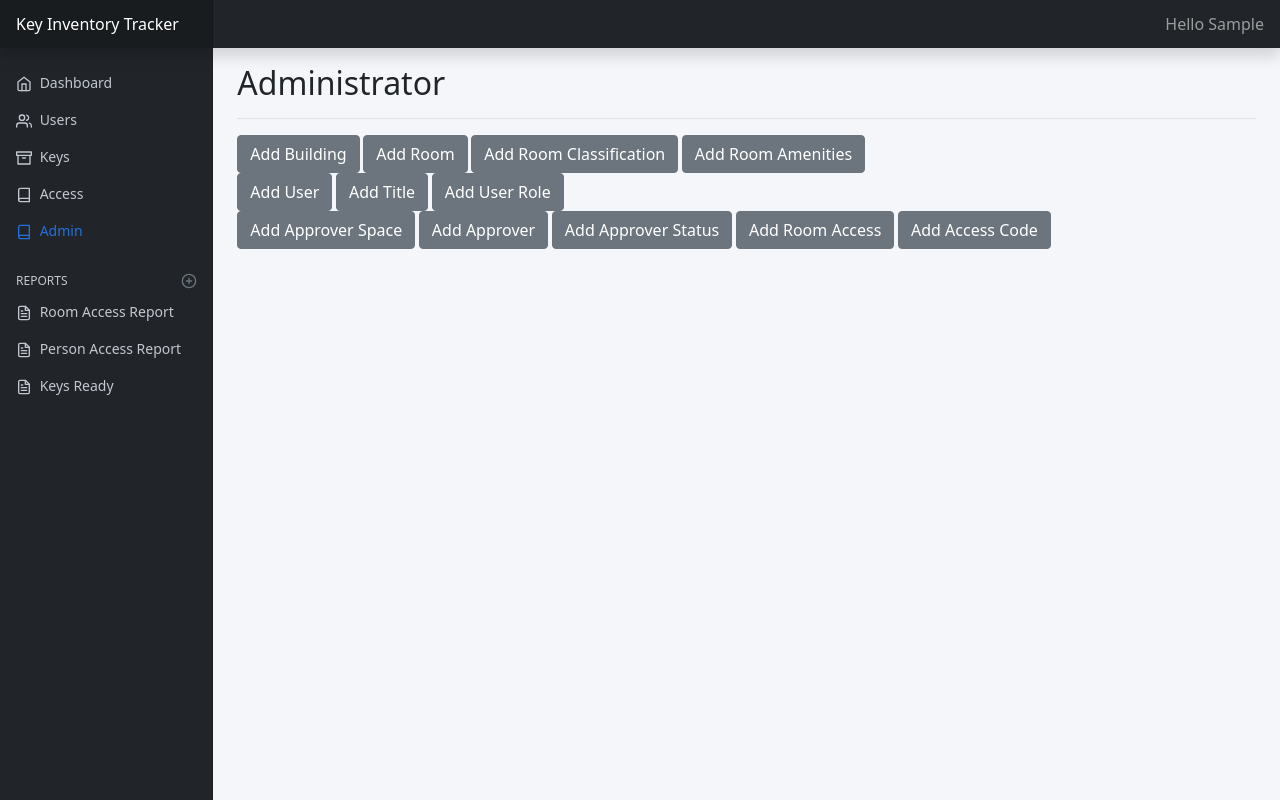
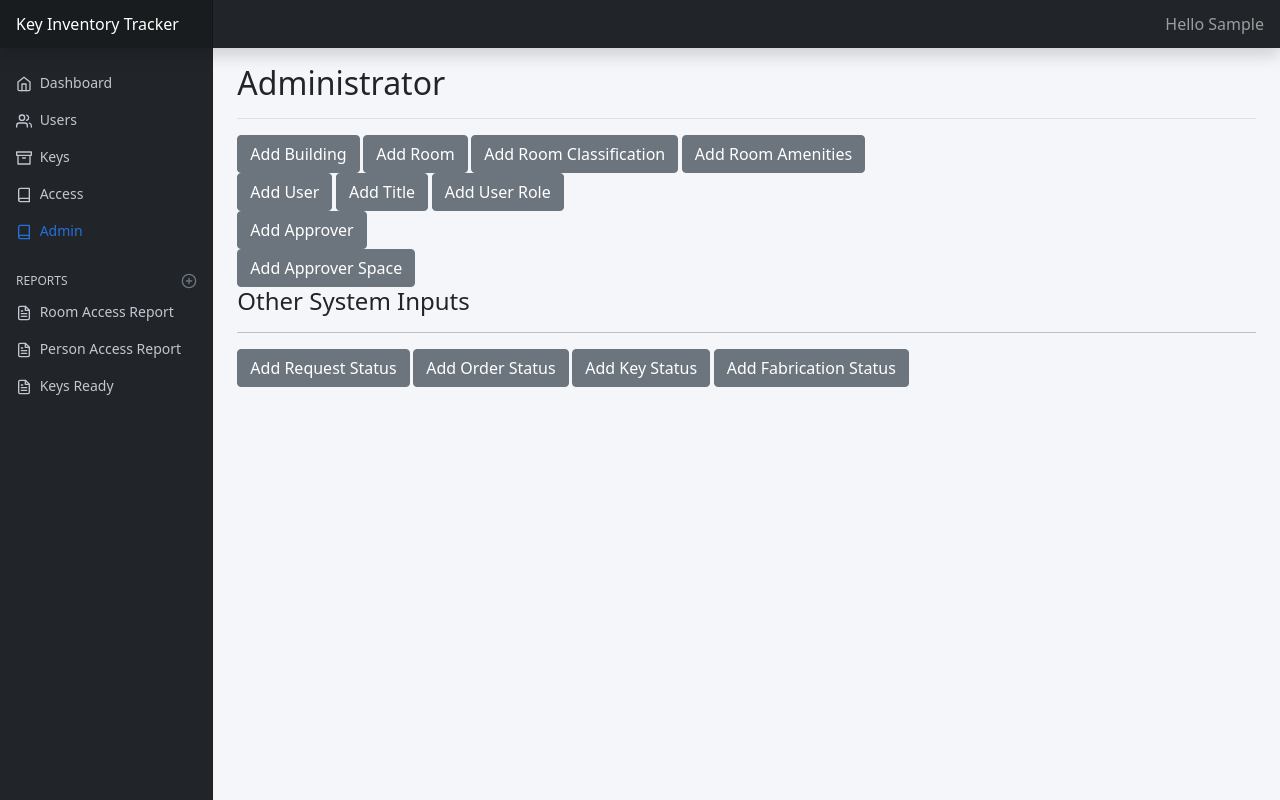
Before and after one commit to ejw-data/proj-key-inventory, a Python web app: template templates/admin.html in a window 1280 px wide. Run offline with Jinja, Linux system fonts and the light colour scheme; the template is opened without the code that fills it: most values are stand-ins (such as "Sample title", 1, 10 or a date in 2020); one stand-in notice (Sample message) is shown; form fields are guessed from the names that the template uses; some libraries are stand-ins or nearby versions.

Commit message:
added to access and admin pages tables and forms

```diff
--- a/sql/key.sql
+++ b/sql/key.sql
@@ -43,7 +43,7 @@ CREATE TABLE users (
 CREATE TABLE approvers (
 	approver_id SERIAL PRIMARY KEY,
 	user_id INT REFERENCES users (user_id),
-	role_approved_by VARCHAR NOT NULL,
+	role_approved_by INT NOT NULL,
 	date_approved TIMESTAMP NOT NULL DEFAULT NOW(),
 	date_removed TIMESTAMP
 );
--- a/sql/pivot_table.sql
+++ b/sql/pivot_table.sql
@@ -38,6 +38,7 @@ SELECT access_code_id::text, space_number_id, 1 as Truth
 FROM access_pairs
 order by 1,2;
 
+
 -- view table
 Select * FROM temp_matrix;
 
@@ -56,6 +57,9 @@ begin
     execute dynsql2;
 end;
 $$;
+
+-- activate extenstion that includes crosstab
+ create extension tablefunc;
 
 -- execute the function
 DO $$
--- a/static/js/table.js
+++ b/static/js/table.js
@@ -114,3 +114,15 @@ createTable(data_url, table_id)
 data_url = '/api/table/users/'
 table_id = '#user-table'
 createTable(data_url, table_id)
+
+data_url = '/api/table/matrix/'
+table_id = '#access-matrix'
+createTable(data_url, table_id)
+
+data_url = '/api/table/approver'
+table_id = '#approver-table'
+createTable(data_url, table_id)
+
+data_url = '/api/table/zones'
+table_id = '#zones-table'
+createTable(data_url, table_id)
--- a/templates/admin.html
+++ b/templates/admin.html
@@ -27,6 +27,34 @@
         User Role</a>
 
     <div id = "user-table"></div>
+
+
+    <a class="btn btn-secondary" data-bs-toggle="modal" data-bs-target="#adminModalapprovers" data-bs-dismiss="modal">Add
+        Approver</a>
+
+    <div id = "approver-table"></div>
+
+
+    <a class="btn btn-secondary" data-bs-toggle="modal" data-bs-target="#adminModalzones" data-bs-dismiss="modal">Add
+        Approver Space</a>
+
+    <div id = "zones-table"></div>
+
+    <h4>Other System Inputs</h4>
+    <hr>
+
+    <a class="btn btn-secondary" data-bs-toggle="modal" data-bs-target="#adminModalreqstat" data-bs-dismiss="modal">Add
+        Request Status</a>
+
+    <a class="btn btn-secondary" data-bs-toggle="modal" data-bs-target="#adminModalordstat" data-bs-dismiss="modal">Add
+        Order Status</a>
+
+    <a class="btn btn-secondary" data-bs-toggle="modal" data-bs-target="#adminModalkeystat" data-bs-dismiss="modal">Add
+        Key Status</a>
+    <a class="btn btn-secondary" data-bs-toggle="modal" data-bs-target="#adminModalfabstat" data-bs-dismiss="modal">Add
+        Fabrication Status</a>
+
+
 
 <!-- ####################################################################################################################### -->
 
@@ -180,8 +208,6 @@
 
     <!-- ############################################################################################################ -->
 
-
-
     <div class="modal fade" id="adminModalusers" aria-hidden="true" aria-labelledby="adminModalusers" tabindex="-1">
         <div class="modal-dialog modal-dialog-centered">
             <div class="modal-content">
@@ -289,9 +315,6 @@
 
 <!-- ############################################################################################### -->
 
-    <a class="btn btn-secondary" data-bs-toggle="modal" data-bs-target="#adminModalzones" data-bs-dismiss="modal">Add
-        Approver Space</a>
-
     <div class="modal fade" id="adminModalzones" aria-hidden="true" aria-labelledby="adminModalzones" tabindex="-1">
         <div class="modal-dialog modal-dialog-centered">
             <div class="modal-content">
@@ -320,10 +343,6 @@
             </div>
         </div>
     </div>
-
-
-    <a class="btn btn-secondary" data-bs-toggle="modal" data-bs-target="#adminModalapprovers" data-bs-dismiss="modal">Add
-        Approver</a>
 
     <div class="modal fade" id="adminModalapprovers" aria-hidden="true" aria-labelledby="adminModalapprovers" tabindex="-1">
         <div class="modal-dialog modal-dialog-centered">
@@ -354,8 +373,7 @@
         </div>
     </div>
 
-    <a class="btn btn-secondary" data-bs-toggle="modal" data-bs-target="#adminModalreqstat" data-bs-dismiss="modal">Add
-        Approver Status</a>
+    <!-- ########################################################################## -->
 
     <div class="modal fade" id="adminModalreqstat" aria-hidden="true" aria-labelledby="adminModalreqstat" tabindex="-1">
         <div class="modal-dialog modal-dialog-centered">
@@ -374,7 +392,7 @@
                             {{ request_status_form.request_status_name(class="form-control") }}
                         </div>
                         <div class="modal-footer">
-                            {{ request_status_form.submit(class="btn btn-secondary", id="approval_status_add_submit") }}
+                            {{ request_status_form.submit(class="btn btn-secondary", id="request_status_add_submit") }}
                         </div>
                     </form>
                 </div>
@@ -382,31 +400,24 @@
         </div>
     </div>
 
-    <a class="btn btn-secondary" data-bs-toggle="modal" data-bs-target="#adminModalaccess" data-bs-dismiss="modal">Add
-        Room Access</a>
-
-    <div class="modal fade" id="adminModalaccess" aria-hidden="true" aria-labelledby="adminModalaccess" tabindex="-1">
+    <div class="modal fade" id="adminModalordstat" aria-hidden="true" aria-labelledby="adminModalordstat" tabindex="-1">
         <div class="modal-dialog modal-dialog-centered">
             <div class="modal-content">
                 <div class="modal-header">
                     <i class="ion-android-alert mr-1" aria-hidden="true"></i>
-                    <h5 class="modal-title" id="adminModalaccessLabel">Add Room Access<h5>
+                    <h5 class="modal-title" id="adminModalordstatLabel">Add Order Status<h5>
                             <button type="button" class="btn-close" data-bs-dismiss="modal" aria-label="Close"></button>
                 </div>
                 <div class="modal-body">
-                    <h3>Access Pair Form</h3>
-                    <form name="access_pair_form" action="/post/access/add" method="POST" class="col-md-12">
-                        {{ access_pair_form.csrf_token(id = "access_pair_form_add_id") }}
+                    <h3>Order Status Form</h3>
+                    <form name="request_status_form" action="/post/order/status/add" method="POST" class="col-md-12">
+                        {{ order_status_form.csrf_token(id = "order_status_form_add_id") }}
                         <div class="mb-3">
-                            {{ access_pair_form.access_code_id.label(class="col-form-label") }}
-                            {{ access_pair_form.access_code_id(class="form-control") }}
-                        </div>
-                        <div class="mb-3">
-                            {{ access_pair_form.space_number_id_fk.label(class="col-form-label") }}
-                            {{ access_pair_form.space_number_id_fk(class="form-control") }}
+                            {{ order_status_form.order_status.label(class="col-form-label") }}
+                            {{ order_status_form.order_status(class="form-control") }}
                         </div>
                         <div class="modal-footer">
-                            {{ access_pair_form.submit(class="btn btn-secondary", id="access_pair_add_submit") }}
+                            {{ order_status_form.submit(class="btn btn-secondary", id="order_status_add_submit") }}
                         </div>
                     </form>
                 </div>
@@ -414,32 +425,49 @@
         </div>
     </div>
 
-
-    <a class="btn btn-secondary" data-bs-toggle="modal" data-bs-target="#adminModalcode" data-bs-dismiss="modal">Add
-        Access Code</a>
-
-    <div class="modal fade" id="adminModalcode" aria-hidden="true" aria-labelledby="adminModalcode" tabindex="-1">
+    <div class="modal fade" id="adminModalkeystat" aria-hidden="true" aria-labelledby="adminModalkeystat" tabindex="-1">
         <div class="modal-dialog modal-dialog-centered">
             <div class="modal-content">
                 <div class="modal-header">
                     <i class="ion-android-alert mr-1" aria-hidden="true"></i>
-                    <h5 class="modal-title" id="adminModalcodeLabel">Add Access Code<h5>
+                    <h5 class="modal-title" id="adminModalrolesLabel">Add Key Status<h5>
                             <button type="button" class="btn-close" data-bs-dismiss="modal" aria-label="Close"></button>
                 </div>
                 <div class="modal-body">
-                    <h3>Access Code Form</h3>
-                    <form name="access_code_form" action="/post/code/add" method="POST" class="col-md-12">
-                        {{ access_code_form.csrf_token(id = "access_code_form_add_id") }}
+                    <h3>Key Status Form</h3>
+                    <form name="roles_form" action="/post/key/status/add" method="POST" class="col-md-12">
+                        {{ key_status_form.csrf_token(id = "key_status_form_add_id") }}
                         <div class="mb-3">
-                            {{ access_code_form.access_description.label(class="col-form-label") }}
-                            {{ access_code_form.access_description(class="form-control") }}
-                        </div>
-                        <div class="mb-3">
-                            {{ access_code_form.authorized_by.label(class="col-form-label") }}
-                            {{ access_code_form.authorized_by(class="form-control") }}
+                            {{ key_status_form.key_status.label(class="col-form-label") }}
+                            {{ key_status_form.key_status(class="form-control") }}
                         </div>
                         <div class="modal-footer">
-                            {{ access_code_form.submit(class="btn btn-secondary", id="access_code_add_submit") }}
+                            {{ key_status_form.submit(class="btn btn-secondary", id="key_status_add_submit") }}
+                        </div>
+                    </form>
+                </div>
+            </div>
+        </div>
+    </div>
+
+    <div class="modal fade" id="adminModalfabstat" aria-hidden="true" aria-labelledby="adminModalfabstat" tabindex="-1">
+        <div class="modal-dialog modal-dialog-centered">
+            <div class="modal-content">
+                <div class="modal-header">
+                    <i class="ion-android-alert mr-1" aria-hidden="true"></i>
+                    <h5 class="modal-title" id="adminModalrolesLabel">Add Key Fabrication Status<h5>
+                            <button type="button" class="btn-close" data-bs-dismiss="modal" aria-label="Close"></button>
+                </div>
+                <div class="modal-body">
+                    <h3>Key Fabrication Status Form</h3>
+                    <form name="roles_form" action="/post/fabrication/status/add" method="POST" class="col-md-12">
+                        {{ fab_status_form.csrf_token(id = "fab_status_form_add_id") }}
+                        <div class="mb-3">
+                            {{ fab_status_form.fabrication_status.label(class="col-form-label") }}
+                            {{ fab_status_form.fabrication_status(class="form-control") }}
+                        </div>
+                        <div class="modal-footer">
+                            {{ fab_status_form.submit(class="btn btn-secondary", id="fab_status_add_submit") }}
                         </div>
                     </form>
                 </div>
```
Also changed, not shown: api_routes.py (+106 -0 lines), forms.py (+4 -8 lines), models.py (+13 -1 lines), site_routes.py (+14 -48 lines), templates/access.html (+45 -35 lines), 1 other file.
